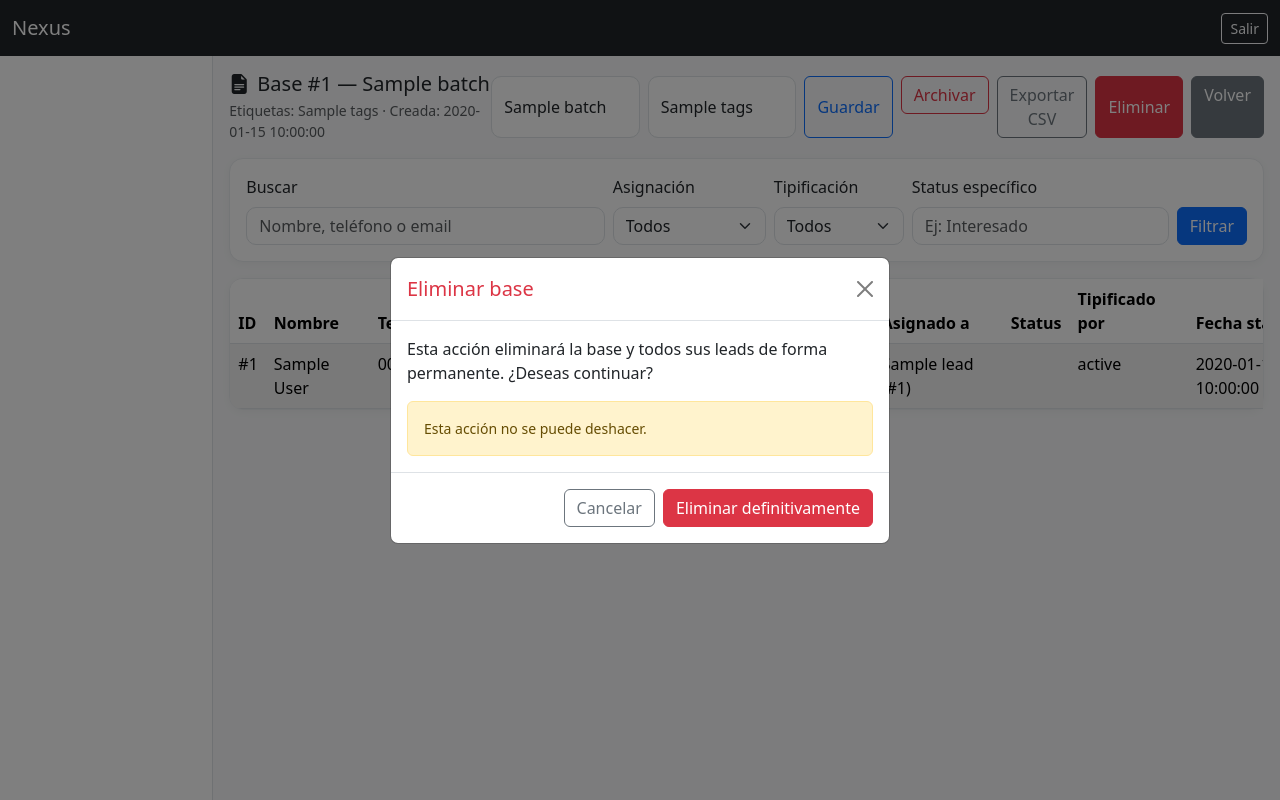
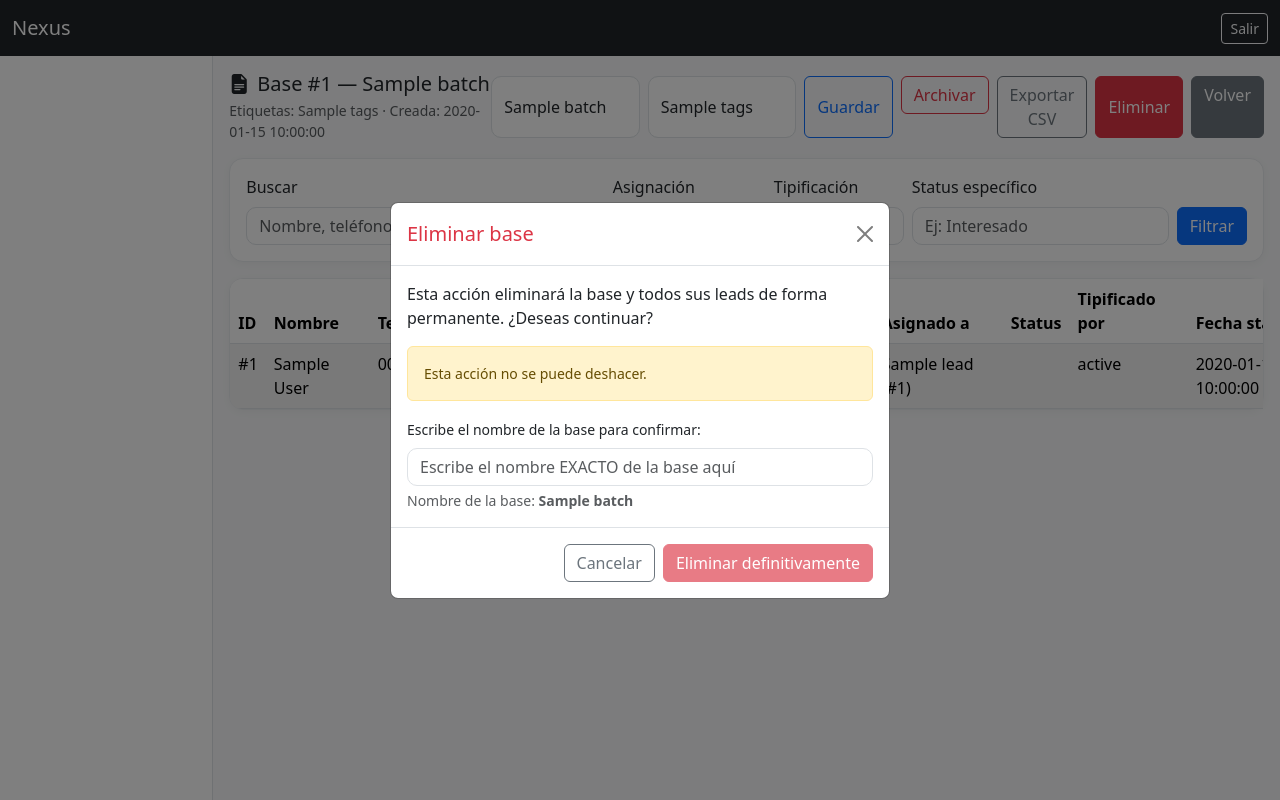
Before and after one commit to Xangel0s/NexusCRM, a PHP site: template app/Views/backdata/base_detail.php in a window 1280 px wide, after a click on "Eliminar". Run offline with PHP 8.4, Linux system fonts and the light colour scheme; the template is opened without the code that fills it: most values are stand-ins (such as "Sample title", 1, 10 or a date in 2020); data that the repository does not hold is empty.

Commit message:
Require exact base name confirmation in modal and validate on server before permanent delete

```diff
--- a/app/Views/backdata/base_detail.php
+++ b/app/Views/backdata/base_detail.php
@@ -43,19 +43,42 @@
         </div>
         <div class="modal-body">
           <p>Esta acción eliminará la base y todos sus leads de forma permanente. ¿Deseas continuar?</p>
-          <div class="alert alert-warning small mb-0">Esta acción no se puede deshacer.</div>
+          <div class="alert alert-warning small">Esta acción no se puede deshacer.</div>
+          <div class="mt-3">
+            <label for="confirm_name" class="form-label small">Escribe el nombre de la base para confirmar:</label>
+            <input id="confirm_name" name="confirm_name" class="form-control" type="text" placeholder="Escribe el nombre EXACTO de la base aquí">
+            <div id="confirmHelp" class="form-text small text-muted">Nombre de la base: <strong><?= htmlspecialchars($batch['name']) ?></strong></div>
+          </div>
         </div>
         <div class="modal-footer">
           <button type="button" class="btn btn-outline-secondary" data-bs-dismiss="modal">Cancelar</button>
-          <form method="post" action="/backdata/base/delete" class="d-inline">
+          <form id="deleteForm" method="post" action="/backdata/base/delete" class="d-inline">
             <input type="hidden" name="csrf_token" value="<?= htmlspecialchars(csrf_token()) ?>">
             <input type="hidden" name="id" value="<?= (int)$batch['id'] ?>">
-            <button type="submit" class="btn btn-danger">Eliminar definitivamente</button>
+            <!-- confirm_name es rellenado por el usuario -->
+            <button id="deleteBtn" type="submit" class="btn btn-danger" disabled>Eliminar definitivamente</button>
           </form>
         </div>
       </div>
     </div>
    </div>
+
+  <script>
+    (function(){
+      const input = document.getElementById('confirm_name');
+      const btn = document.getElementById('deleteBtn');
+      const expected = <?= json_encode($batch['name']) ?>;
+      if(!input || !btn) return;
+      function check(){
+        btn.disabled = input.value !== expected;
+      }
+      input.addEventListener('input', check);
+      // Prevent accidental submit via Enter unless matches
+      document.getElementById('deleteForm').addEventListener('submit', function(e){
+        if(input.value !== expected){ e.preventDefault(); }
+      });
+    })();
+  </script>
 
 <form class="card mb-3" method="get" action="/backdata/base">
   <input type="hidden" name="id" value="<?= (int)$batch['id'] ?>">
```
Also changed, not shown: app/Controllers/BackdataController.php (+12 -0 lines).
